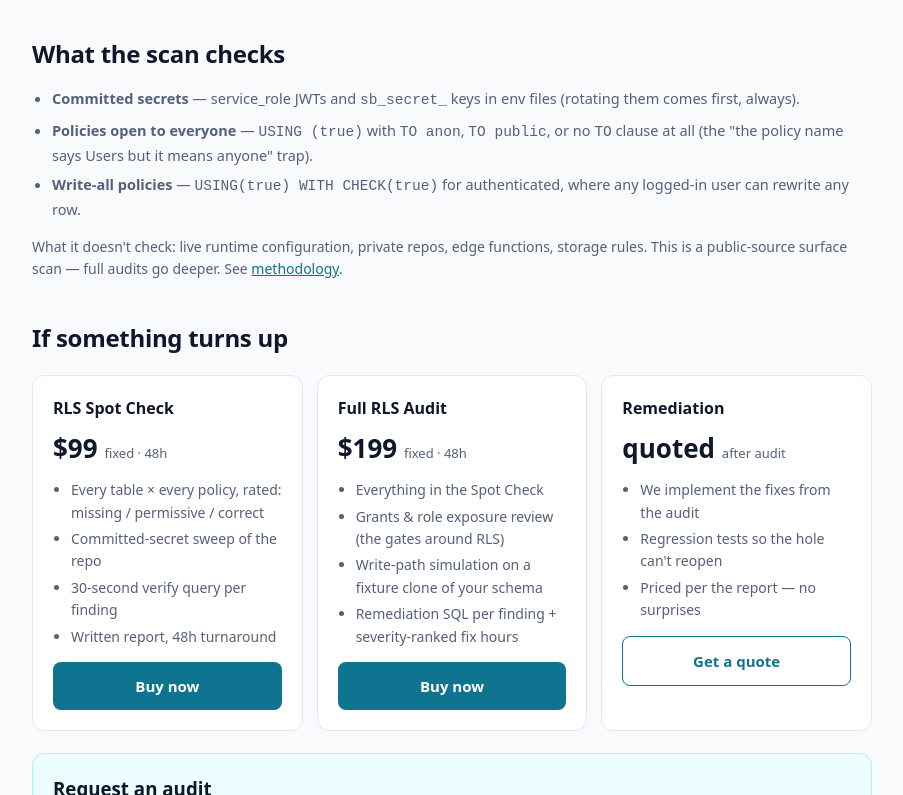
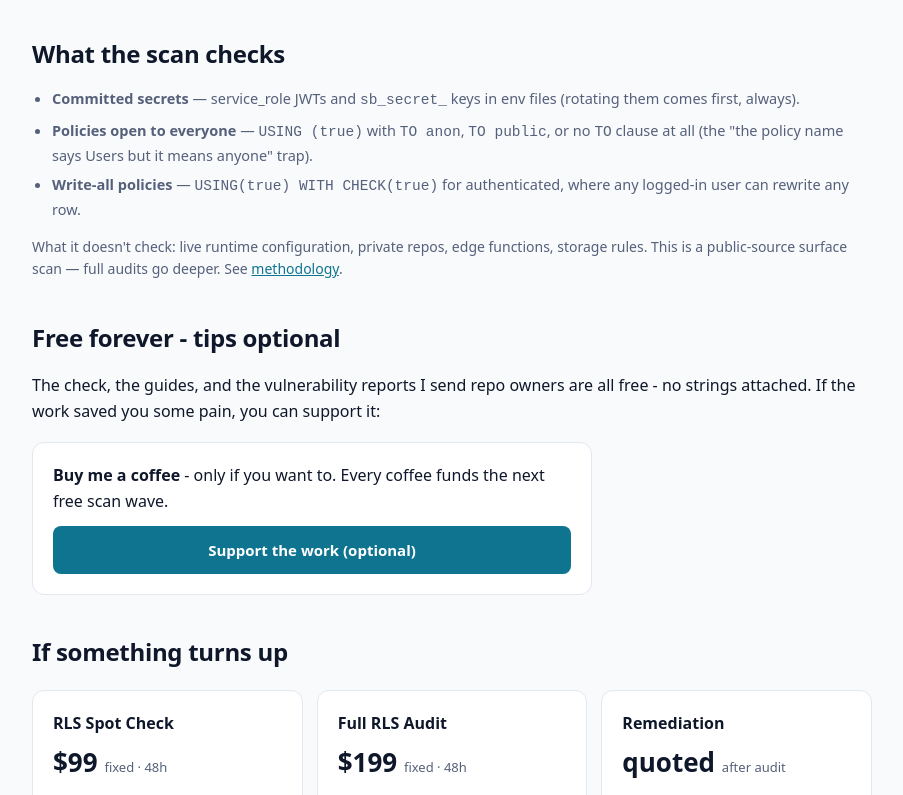
Before and after one commit to cekuu35/supabase-rls-leak-demo, a website: page docs/index.html in a window 1280 px wide. Shown: the part 412-1207 px from the top of the page, without its empty margins (188-1091 px from the left). Drawn offline with Linux system fonts and the light colour scheme.

Commit message:
Add optional Buy Me a Coffee support banner (free-first positioning)

```diff
--- a/docs/index.html
+++ b/docs/index.html
@@ -93,6 +93,13 @@
   <li><b>Write-all policies</b> — <code>USING(true) WITH CHECK(true)</code> for authenticated, where any logged-in user can rewrite any row.</li>
 </ul>
 <p class="sub" style="font-size:14px;">What it doesn't check: live runtime configuration, private repos, edge functions, storage rules. This is a public-source surface scan — full audits go deeper. See <a class="acc" href="methodology.html">methodology</a>.</p>
+
+<h2>Free forever - tips optional</h2>
+<p style="margin-bottom:18px;">The check, the guides, and the vulnerability reports I send repo owners are all free - no strings attached. If the work saved you some pain, you can support it:</p>
+<div class="card" style="max-width:560px;">
+  <p style="margin:0 0 12px 0;"><strong>Buy me a coffee</strong> - only if you want to. Every coffee funds the next free scan wave.</p>
+  <a class="btn primary" style="display:block;text-align:center;" href="https://www.buymeacoffee.com/cenkKurtoglu">Support the work (optional)</a>
+</div>
 
 <h2>If something turns up</h2>
 <div class="grid">
```
